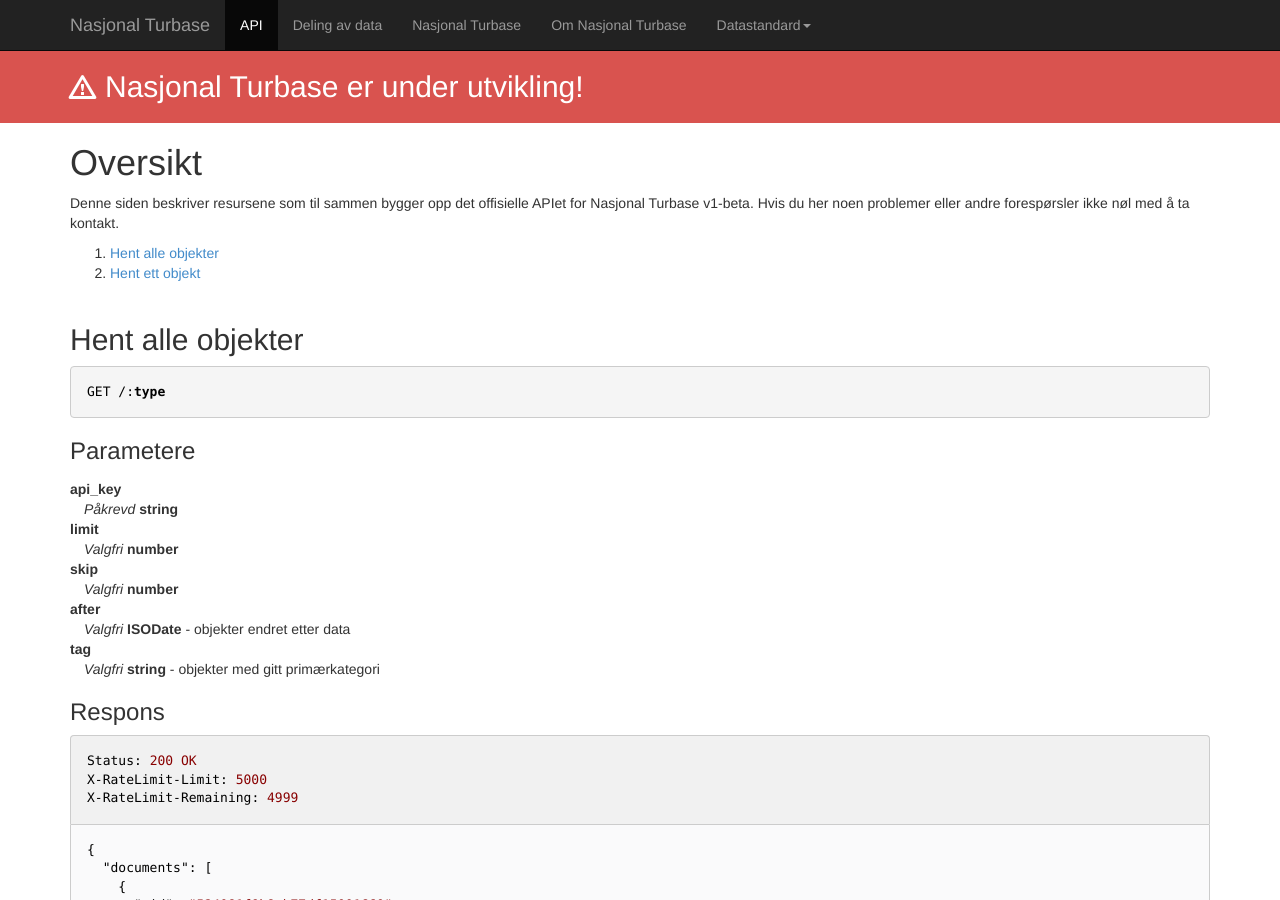
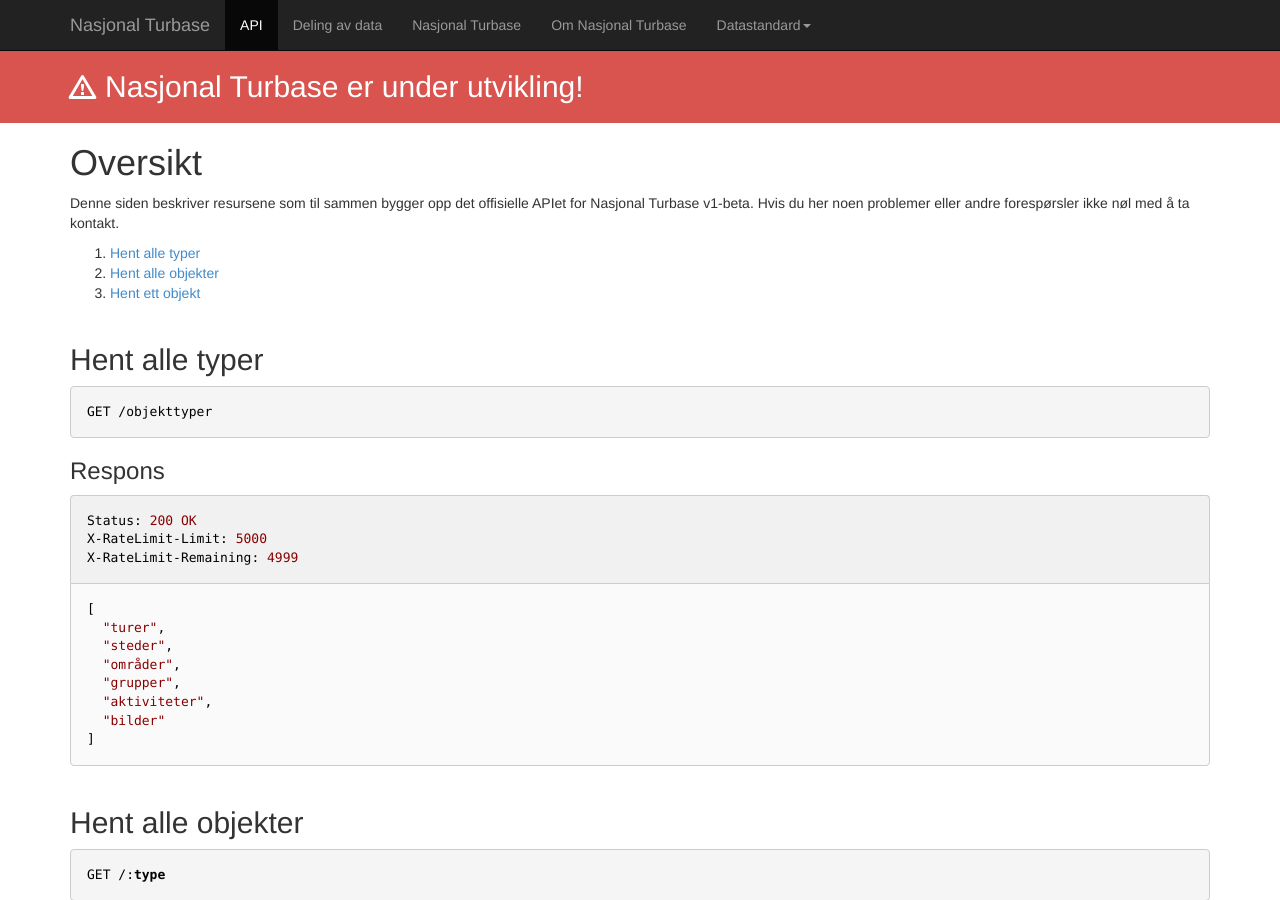
Before and after one commit to Turbasen/www.nasjonalturbase.no, a Jekyll site: the page built from api.html, in a window 1280 px wide and 900 px high. Built offline with Jekyll 4.4.1, drawn with Linux system fonts in a browser that asks for light colours; nearby versions of some CDN libraries; Markdown is read by kramdown in place of the engine named in the settings.

Commit message:
Add GET /objekttyper to API doc

```diff
--- a/_data/api.yml
+++ b/_data/api.yml
@@ -1,3 +1,19 @@
+- title: Hent alle typer
+  anchor: get_types
+  request: GET /objekttyper
+  response: |
+    Status: 200 OK
+    X-RateLimit-Limit: 5000
+    X-RateLimit-Remaining: 4999
+  data : |
+    [
+      "turer",
+      "steder",
+      "omr&aring;der",
+      "grupper",
+      "aktiviteter",
+      "bilder"
+    ]
 - title: Hent alle objekter
   anchor: get_type
   request: GET /:type
```
